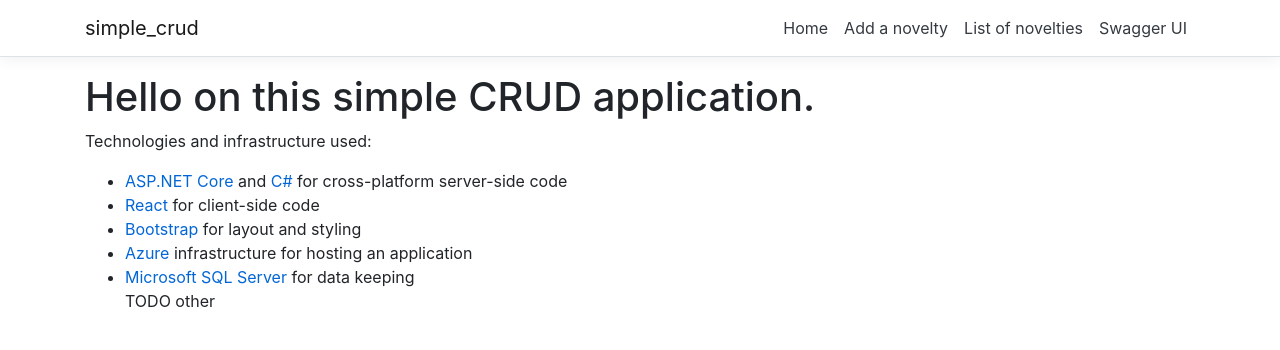
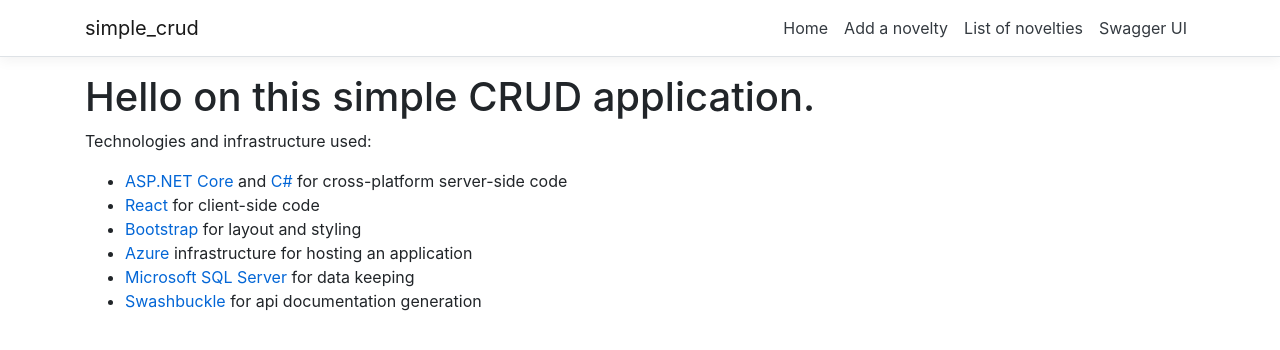
Before and after one commit to zeppiga/simple-crud, a React (Create React App) app in the folder simple-crud/ClientApp/: page / in a window 1280 px wide. Shown: the top 350 px of the page. Built offline with nearby package versions, Linux system fonts and the light colour scheme.

Commit message:
removed todo from main page :v

```diff
--- a/simple-crud/ClientApp/src/components/Home.tsx
+++ b/simple-crud/ClientApp/src/components/Home.tsx
@@ -11,7 +11,7 @@
         <li><a href='http://getbootstrap.com/'>Bootstrap</a> for layout and styling</li>
         <li><a href='https://azure.microsoft.com/'>Azure</a> infrastructure for hosting an application</li>
         <li><a href='https://www.microsoft.com/en-us/sql-server/'>Microsoft SQL Server</a> for data keeping</li>
-        TODO other
+        <li><a href='https://www.nuget.org/packages/Swashbuckle/'>Swashbuckle</a> for api documentation generation</li>
       </ul>
     </div>
   );
```
